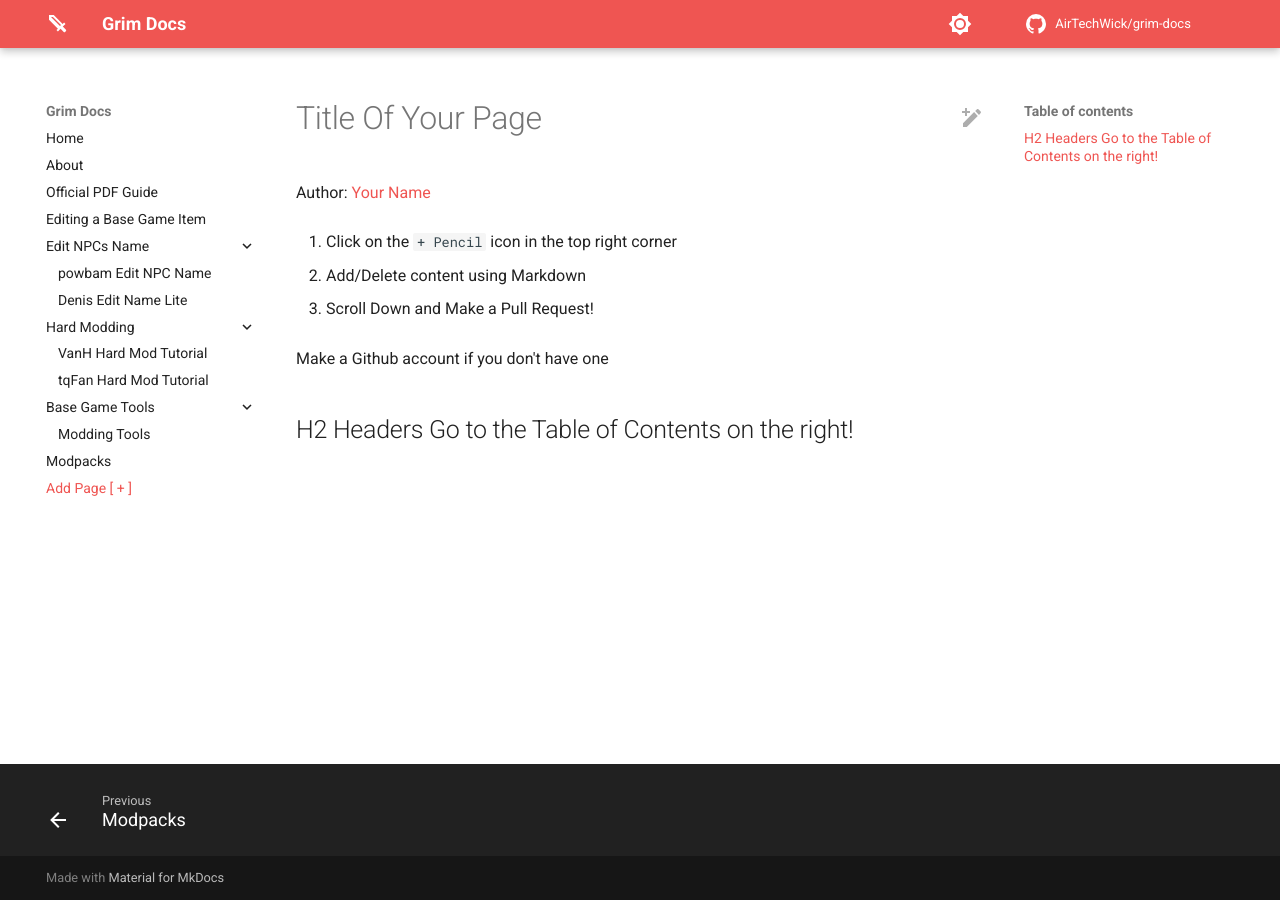
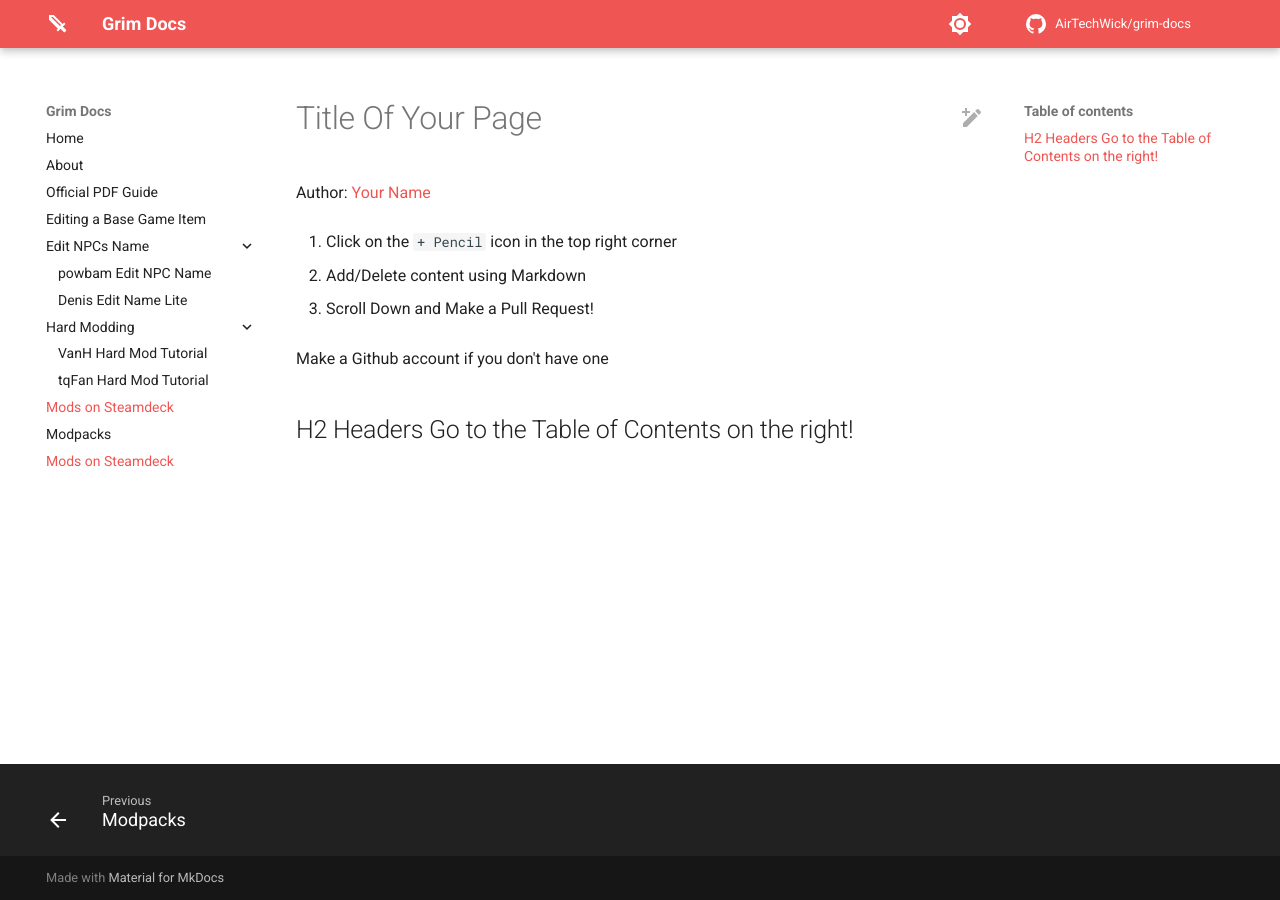
Before and after one commit to BewareTheHooks/grim-docs, an MkDocs documentation site: the page built from docs/template-page.md, in a window 1280 px wide. Built offline with MkDocs 1.6.1 and Material for MkDocs 9.7.7, drawn with Linux system fonts in a browser that asks for light colours; comment, search, counter and statistics services are not loaded.

Commit message:
Added temp spot for steamdeck mods

```diff
--- a/mkdocs.yml
+++ b/mkdocs.yml
@@ -11,8 +11,7 @@ nav:
     - Hard Modding:
       - VanH Hard Mod Tutorial: van-hard-mod.md
       - tqFan Hard Mod Tutorial: tqfan-hard-mod.md
-    - Base Game Tools:
-      - Modding Tools: mod-tools.md
+    - Mods on Steamdeck: template-page.md
     - Modpacks: modpacks.md
     - Add Page [ + ]: template-page.md
 
```
Also changed, not shown: docs/steam-deck-mods.md (added).
